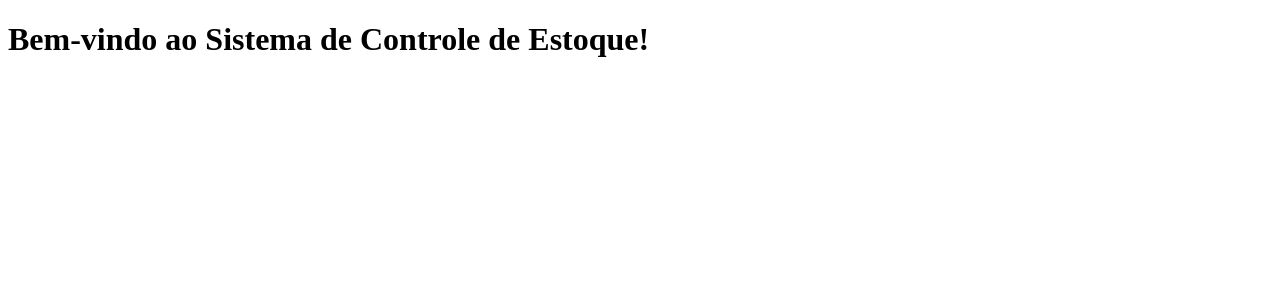
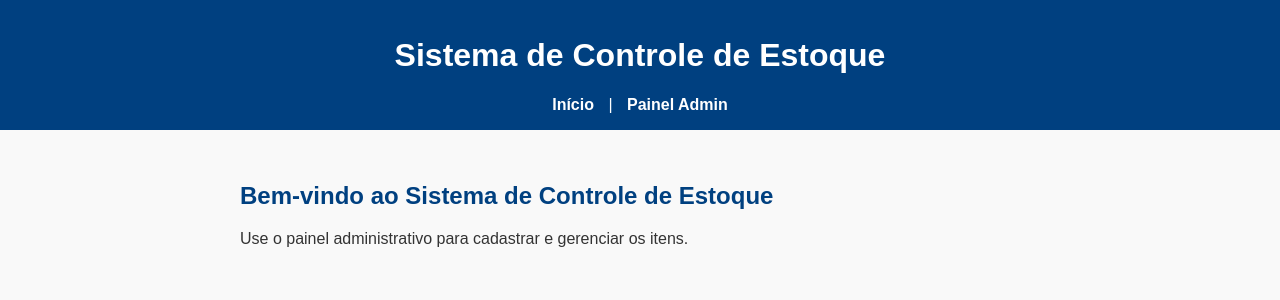
Before and after one commit to timoteo425/sistema-controle-estoque-flask, a Flask app: template templates/index.html in a window 1280 px wide. Shown: the top 300 px of the page. Run offline with Flask 3, Linux system fonts and the light colour scheme; the template is opened without the code that fills it, so the values that code supplies are empty.

Commit message:
Update index.html

```diff
--- a/templates/index.html
+++ b/templates/index.html
@@ -1,9 +1,8 @@
-<!DOCTYPE html>
-<html>
-<head>
-    <title>Sistema de Controle de Estoque</title>
-</head>
-<body>
-    <h1>Bem-vindo ao Sistema de Controle de Estoque!</h1>
-</body>
-</html>
+{% extends "base.html" %}
+
+{% block title %}Início{% endblock %}
+
+{% block content %}
+<h2>Bem-vindo ao Sistema de Controle de Estoque</h2>
+<p>Use o painel administrativo para cadastrar e gerenciar os itens.</p>
+{% endblock %}
```
